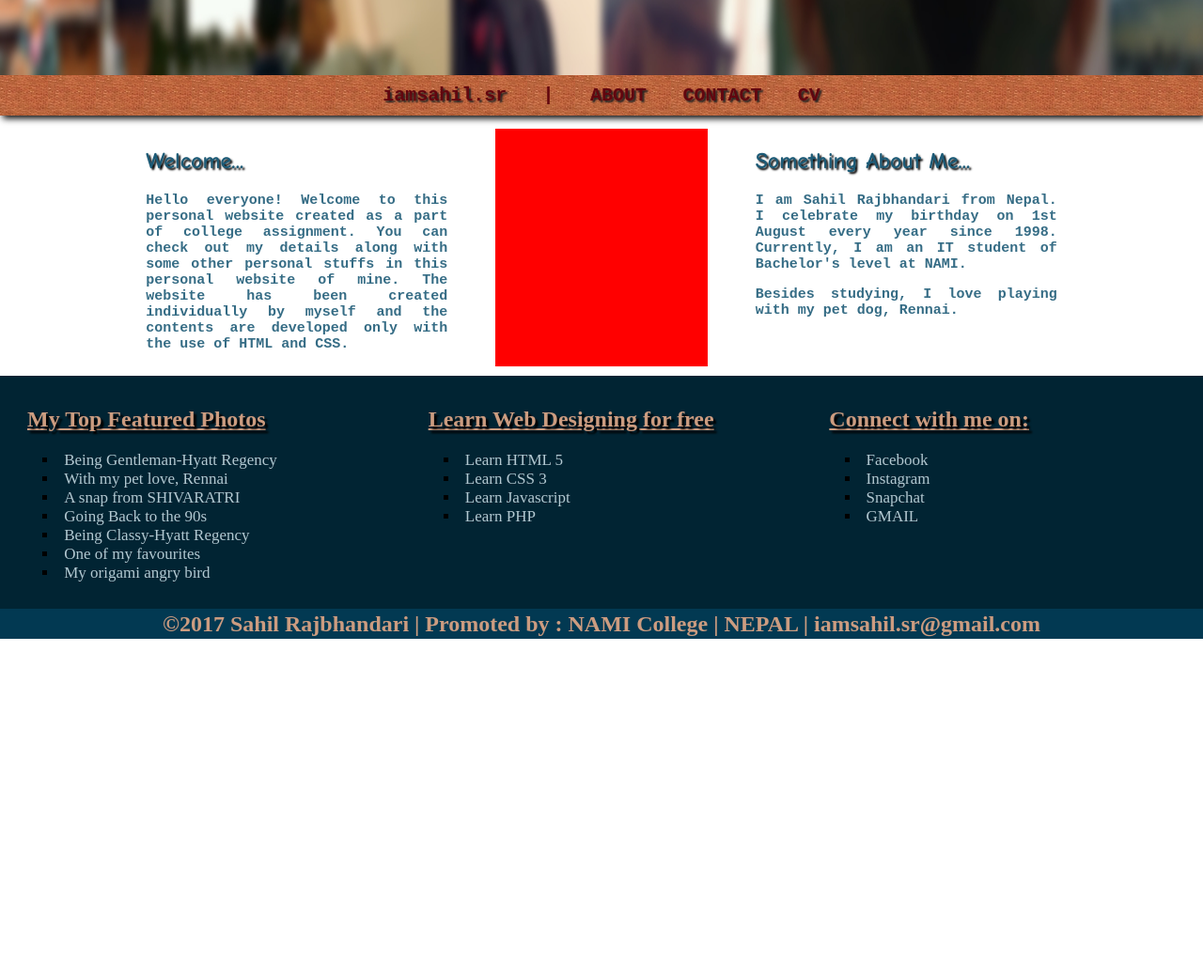
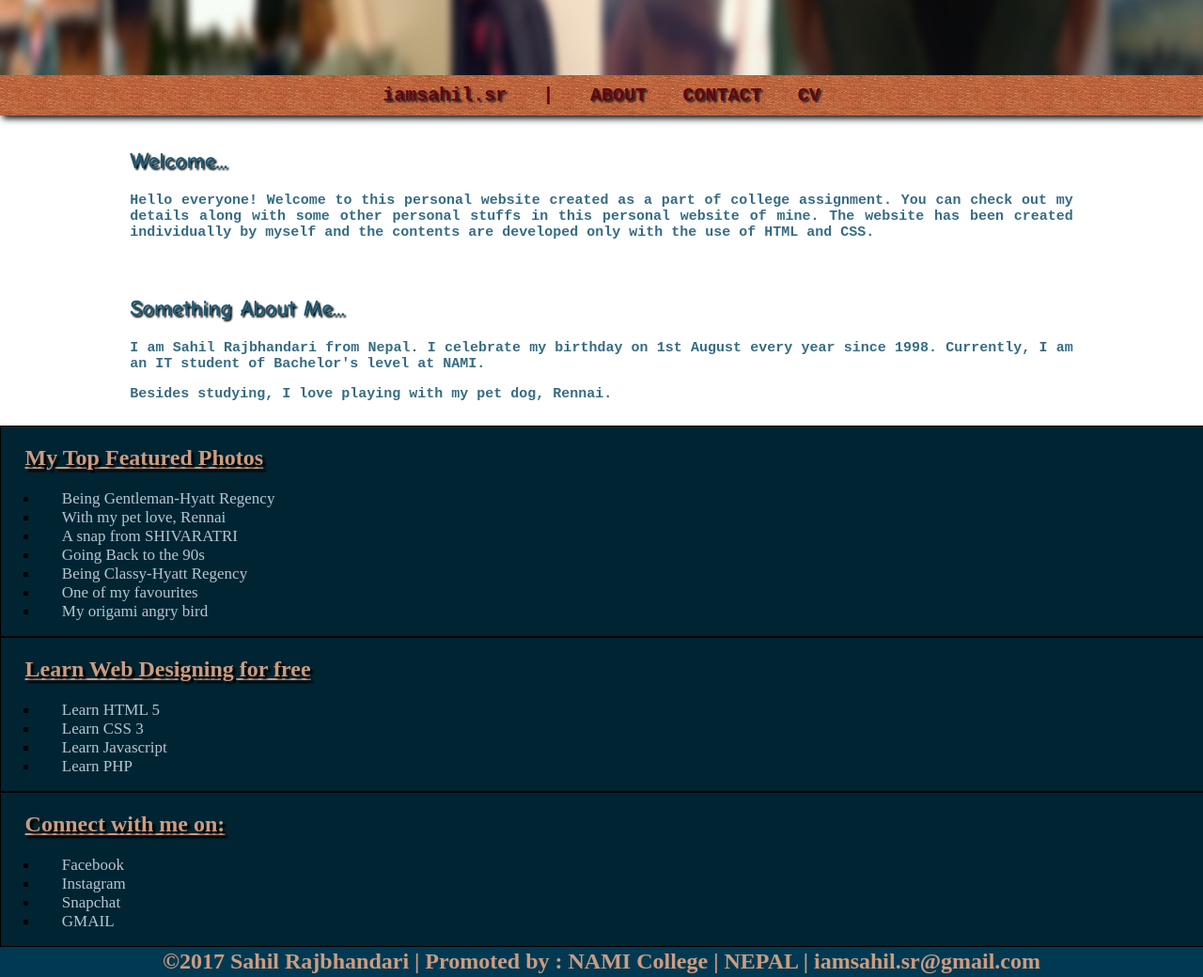
Before and after one commit to youridhasbeenhacked/csy1018-assign1, a plain HTML site: page index.html in a window 1280 px wide. Shown: the part 480-1520 px from the top of the page at 94% size. Before the commit the page ends 1160 px from the top, so only its background shows below. Drawn offline with Linux system fonts and the light colour scheme.

Commit message:
index.html full responsiveness commit

```diff
--- a/css/index.css
+++ b/css/index.css
@@ -92,7 +92,7 @@ section
   width: 22%;
   margin-top: 1.3%;
 	margin-bottom: 1%;
-	background-color: red;
+	background-image: url(../images/my.jpg);
 }
 footer
 {
@@ -210,6 +210,32 @@ h1
 		border-bottom: 1px solid grey;
 		border-top: 1px solid grey;
 	}*/
+}
+
+@media (max-width:1322px){
+	section
+	{
+		flex-direction: column;
+	}
+	.article
+	{
+		width: 100%;
+	}
+	.article1{
+		display: none;
+	}
+	.links
+	{
+		flex-direction: column;
+	}
+	.box1
+	{
+		width: 100%;
+		border: 1px solid black;
+		margin: 0;
+	}
+}
+
 /*FROM HERE BEGINS THE CSS FOR contact.html*/
 
 .socmed
```
Also changed, not shown: images/my.jpg.
